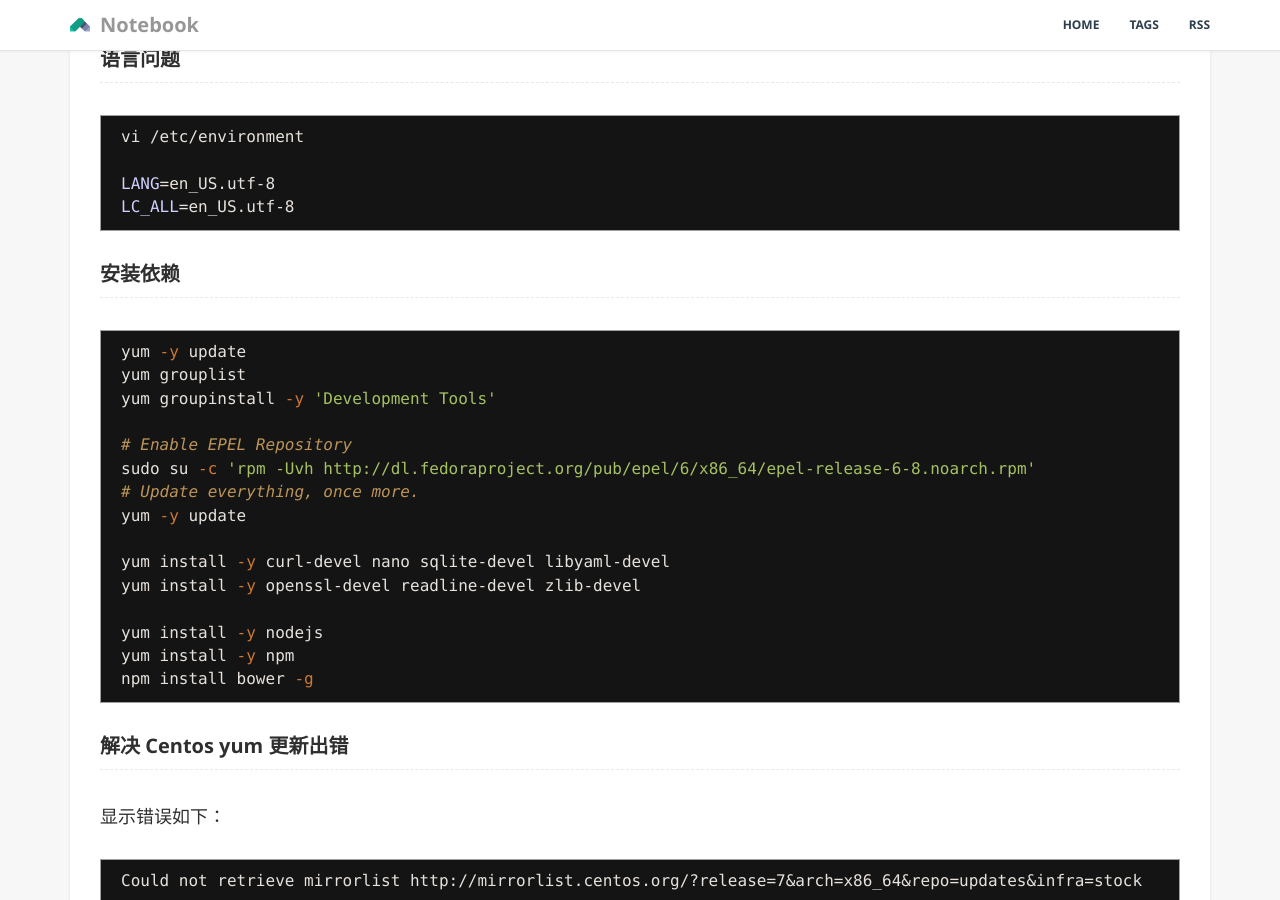
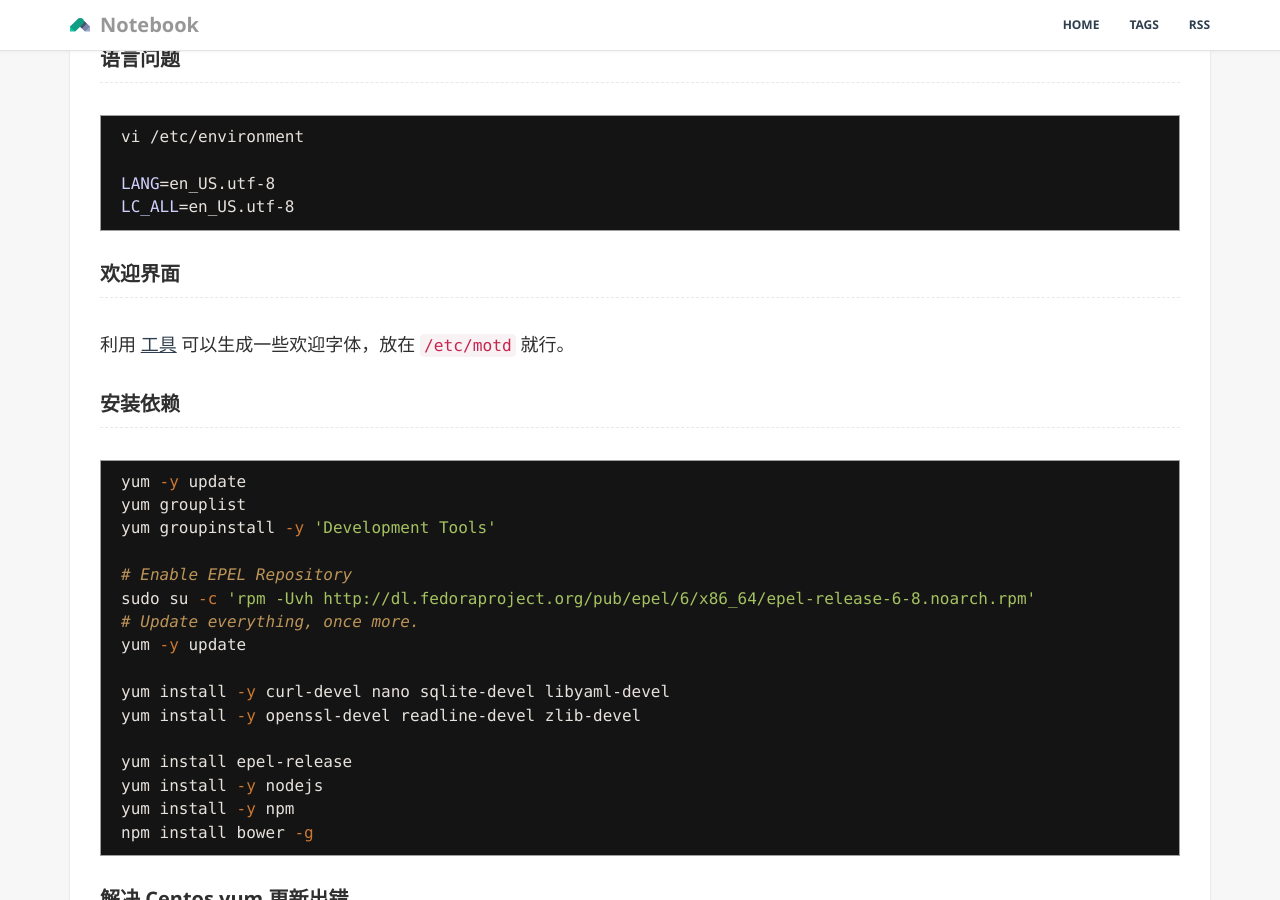
Before and after one commit to GiaoGiaoCat/GiaoGiaoCat.github.io, a Jekyll site: the page built from _posts/201606/2016-06-21-centos-server.md, in a window 1280 px wide and 900 px high, scrolled down 302 px. Built offline with Jekyll 4.4.1, drawn with Linux system fonts in a browser that asks for light colours; some of the changed text lies outside the part shown.

Commit message:
青云服务器安装遇到的问题

````diff
--- a/_posts/201606/2016-06-21-centos-server.md
+++ b/_posts/201606/2016-06-21-centos-server.md
@@ -20,6 +20,10 @@
 LC_ALL=en_US.utf-8
 ```
 
+### 欢迎界面
+
+利用 [工具](http://patorjk.com/software/taag/#p=display&f=Graffiti&t=Type%20Something%20) 可以生成一些欢迎字体，放在 `/etc/motd` 就行。
+
 ### 安装依赖
 
 ```bash
@@ -35,6 +39,7 @@
 yum install -y curl-devel nano sqlite-devel libyaml-devel
 yum install -y openssl-devel readline-devel zlib-devel
 
+yum install epel-release
 yum install -y nodejs
 yum install -y npm
 npm install bower -g
@@ -137,6 +142,8 @@
 yum install memcached
 systemctl status memcached
 systemctl enable memcached # Be sure that Memcached starts at boot:
+
+yum install cyrus-sasl-devel.x86_64
 ```
 
 ## deployer 执行
````
